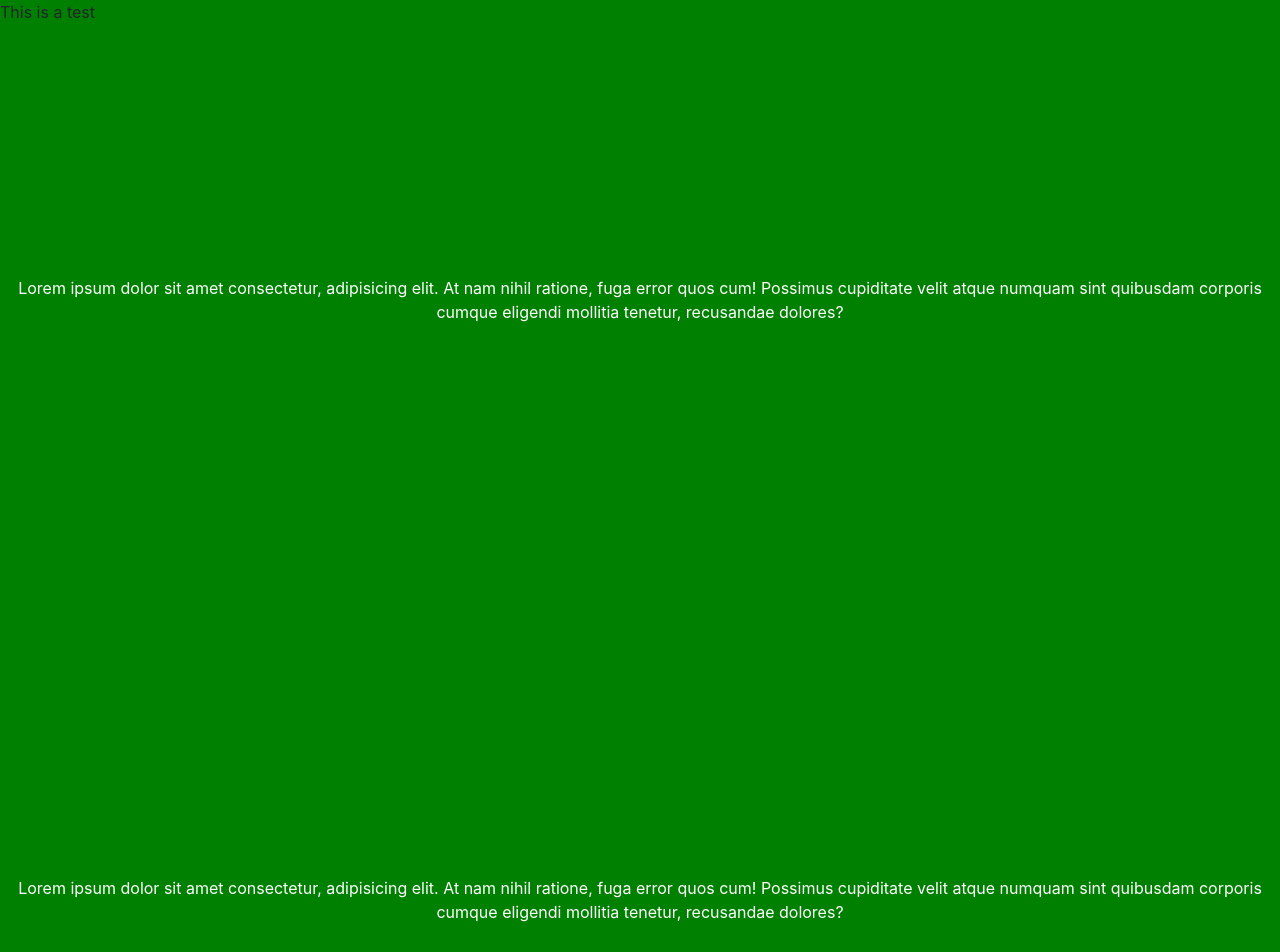
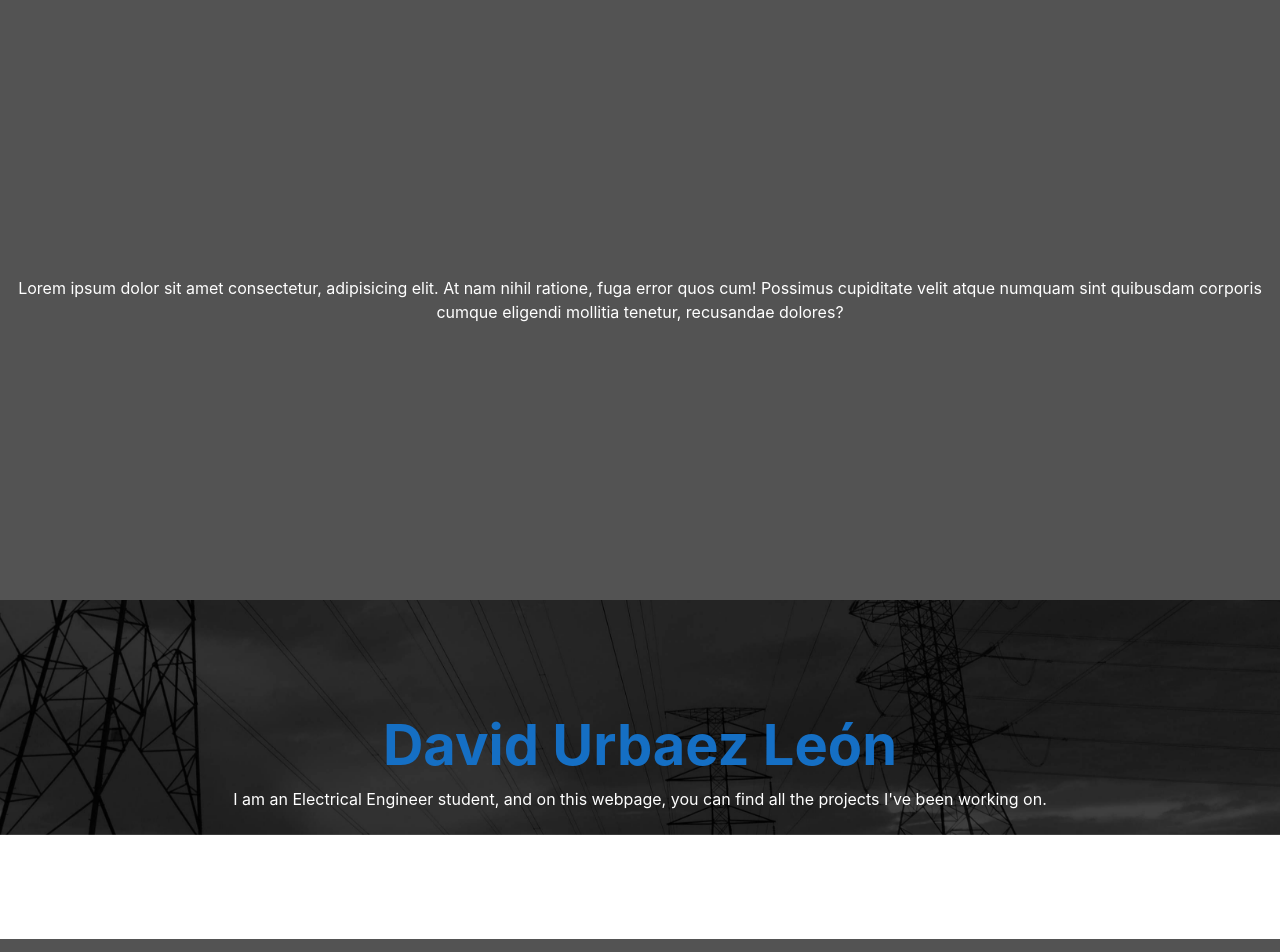
Before and after one commit to DavidUrbaez/JS_effects, a plain HTML site: page index.html in a window 1280 px wide. Shown: the top 952 px of the page. Drawn offline with nearby package versions, Linux system fonts and the light colour scheme.

Commit message:
Final Parallax

```diff
--- a/index.html
+++ b/index.html
@@ -12,10 +12,13 @@
     <!-- bootstrap -->
     <link rel="stylesheet" href="https://stackpath.bootstrapcdn.com/bootstrap/4.3.1/css/bootstrap.min.css" integrity="sha384-ggOyR0iXCbMQv3Xipma34MD+dH/1fQ784/j6cY/iJTQUOhcWr7x9JvoRxT2MZw1T" crossorigin="anonymous">
 
-    <!-- parallax -->
-    <script src="src/js/universal-parallax.js">
-        new universalParallax().init();
-    </script>
+    <!-- parallax
+    https://github.com/marrio-h/universal-parallax
+    -->
+
+
+
+    <script src="src/js/universal-parallax.js"></script>
 
 </head>
 
@@ -24,29 +27,36 @@
         Lorem ipsum dolor sit amet consectetur, adipisicing elit. At nam nihil ratione, fuga error quos cum! Possimus cupiditate velit atque numquam sint quibusdam corporis cumque eligendi mollitia tenetur, recusandae dolores?
     </section>
 
-    <section>
-        <div class="parallax" data-parallax-image="src/img/img1.jpg">
-            This is a test
-        </div>
-    </section>
 
-    <!-- <section id="teAyudamos" class="text-center text-white">
+
+    <section id="presentation">
         <div class="container">
             <div class="row">
                 <div class="col-12">
-                    <h2 class="display-4 font-weight-bold">How can i help?</h2>
-                    <p>
-                        this is a test 222
-                    </p>
-                    <a href="" class="btn btn-primary"> Help</a>
+                    <h2 class="display-4 font-weight-bold">David Urbaez León</h2>
+                    <p>I am an Electrical Engineer student, and on this webpage, you can find all the projects I've been working on.</p>
+
                 </div>
             </div>
         </div>
+        <div class="parallax" data-parallax-image="src/img/img4.jpg"></div>
 
-    </section> -->
+    </section>
+
+
+
+
+
     <section class="apoyo">
         Lorem ipsum dolor sit amet consectetur, adipisicing elit. At nam nihil ratione, fuga error quos cum! Possimus cupiditate velit atque numquam sint quibusdam corporis cumque eligendi mollitia tenetur, recusandae dolores?
     </section>
+
+    <!-- Run Parallax Plug-ing -->
+    <script>
+        new universalParallax().init({
+            speed: 4
+        });
+    </script>
 </body>
 
 </html>
--- a/src/css/styles.css
+++ b/src/css/styles.css
@@ -1,5 +1,5 @@
 .apoyo {
-    background-color: green;
+    background-color: rgb(83, 83, 83);
     height: 600px;
     display: flex;
     justify-content: center;
@@ -8,13 +8,17 @@
     color: #fff;
 }
 
-#teAyudamos {
+#presentation {
     padding: 7rem 0;
-    background-image: url("../img/img3.jpg");
-    background-repeat: no-repeat;
-    background-size: cover;
-    background-attachment: fixed;
-    transform: scale(1.2);
+    text-align: center;
+}
+
+#presentation h2 {
+    color: rgb(21, 111, 196);
+}
+
+#presentation p {
+    color: white;
 }
 
 .parallax__container {
```
Also changed, not shown: src/img/img4.jpg (added).
